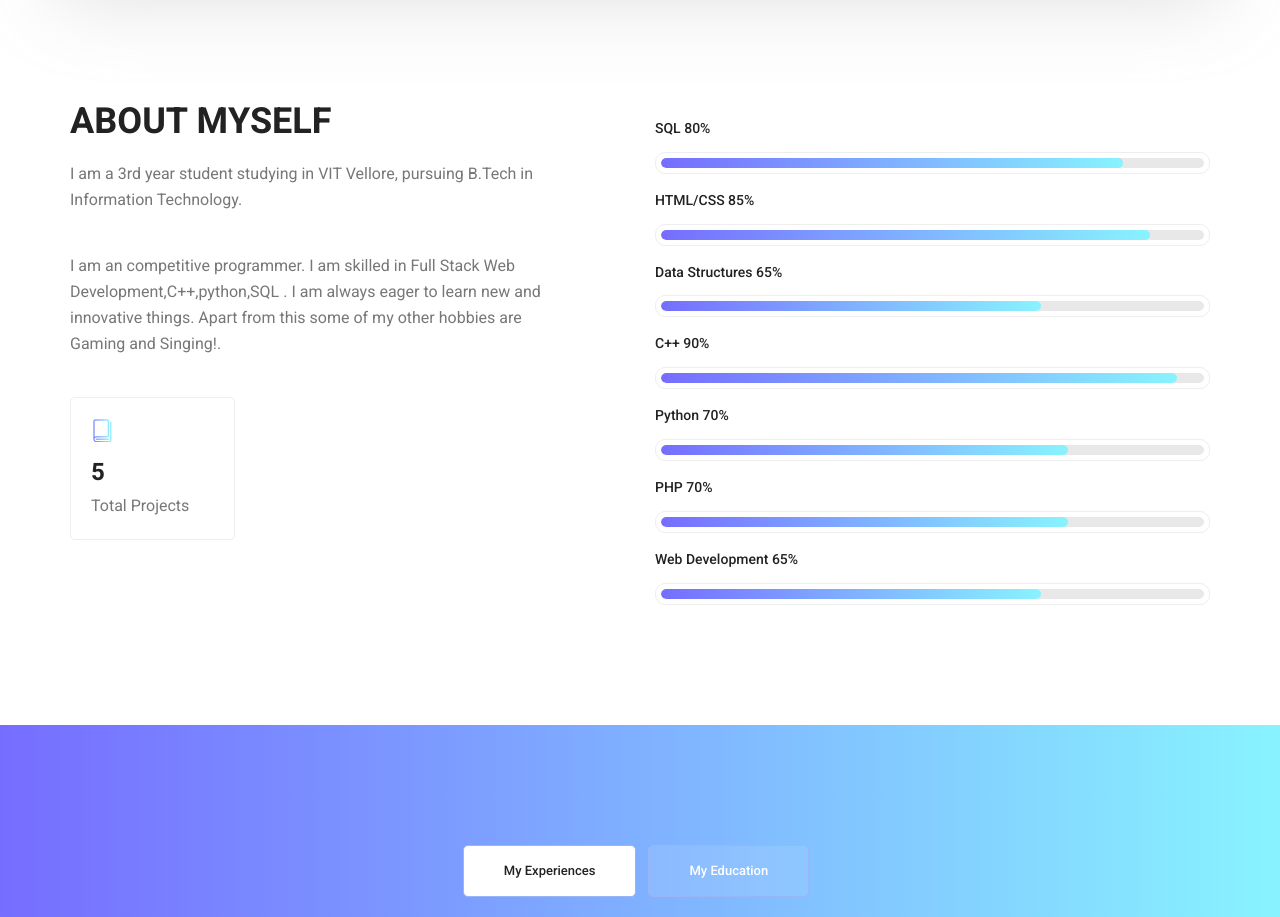
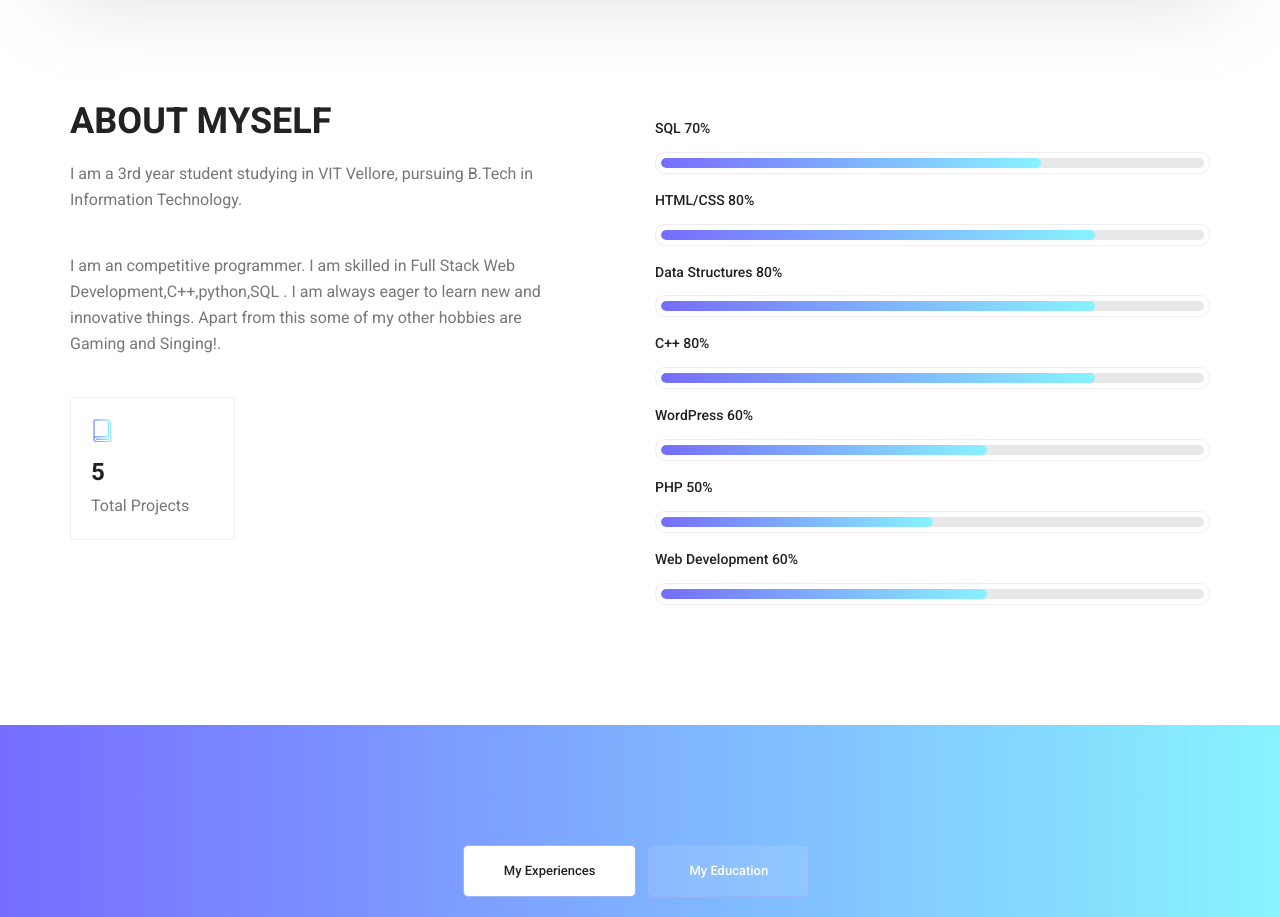
Before and after one commit to jayashree-raj/F1ghter007.github.io, a plain HTML site: page index.html in a window 1280 px wide. Shown: the part 980-1897 px from the top of the page. Drawn offline with Linux system fonts and the light colour scheme.

Commit message:
Update index.html

```diff
--- a/index.html
+++ b/index.html
@@ -110,23 +110,7 @@
         				<div class="tools_expert">
         					<div class="skill_main">
 								<div class="skill_item">
-									<h4>SQL <span class="counter">80</span>%</h4>
-									<div class="progress_br">
-										<div class="progress">
-											<div class="progress-bar" role="progressbar" aria-valuenow="85" aria-valuemin="0" aria-valuemax="100"></div>
-										</div>
-									</div>
-								</div>
-								<div class="skill_item">
-									<h4>HTML/CSS <span class="counter">85</span>%</h4>
-									<div class="progress_br">
-										<div class="progress">
-											<div class="progress-bar" role="progressbar" aria-valuenow="90" aria-valuemin="0" aria-valuemax="100"></div>
-										</div>
-									</div>
-								</div>
-								<div class="skill_item">
-									<h4>Data Structures <span class="counter">65</span>%</h4>
+									<h4>SQL <span class="counter">70</span>%</h4>
 									<div class="progress_br">
 										<div class="progress">
 											<div class="progress-bar" role="progressbar" aria-valuenow="70" aria-valuemin="0" aria-valuemax="100"></div>
@@ -134,34 +118,50 @@
 									</div>
 								</div>
 								<div class="skill_item">
-									<h4>C++ <span class="counter">90</span>%</h4>
+									<h4>HTML/CSS <span class="counter">80</span>%</h4>
 									<div class="progress_br">
 										<div class="progress">
-											<div class="progress-bar" role="progressbar" aria-valuenow="95" aria-valuemin="0" aria-valuemax="100"></div>
+											<div class="progress-bar" role="progressbar" aria-valuenow="80" aria-valuemin="0" aria-valuemax="100"></div>
 										</div>
 									</div>
 								</div>
 								<div class="skill_item">
-									<h4>Python <span class="counter">70</span>%</h4>
+									<h4>Data Structures <span class="counter">80</span>%</h4>
 									<div class="progress_br">
 										<div class="progress">
-											<div class="progress-bar" role="progressbar" aria-valuenow="75" aria-valuemin="0" aria-valuemax="100"></div>
+											<div class="progress-bar" role="progressbar" aria-valuenow="80" aria-valuemin="0" aria-valuemax="100"></div>
 										</div>
 									</div>
 								</div>
 								<div class="skill_item">
-									<h4>PHP <span class="counter">70</span>%</h4>
+									<h4>C++ <span class="counter">80</span>%</h4>
 									<div class="progress_br">
 										<div class="progress">
-											<div class="progress-bar" role="progressbar" aria-valuenow="75" aria-valuemin="0" aria-valuemax="100"></div>
+											<div class="progress-bar" role="progressbar" aria-valuenow="80" aria-valuemin="0" aria-valuemax="100"></div>
 										</div>
 									</div>
 								</div>
 								<div class="skill_item">
-									<h4>Web Development <span class="counter">65</span>%</h4>
+									<h4>WordPress <span class="counter">60</span>%</h4>
 									<div class="progress_br">
 										<div class="progress">
-											<div class="progress-bar" role="progressbar" aria-valuenow="70" aria-valuemin="0" aria-valuemax="100"></div>
+											<div class="progress-bar" role="progressbar" aria-valuenow="60" aria-valuemin="0" aria-valuemax="100"></div>
+										</div>
+									</div>
+								</div>
+								<div class="skill_item">
+									<h4>PHP <span class="counter">50</span>%</h4>
+									<div class="progress_br">
+										<div class="progress">
+											<div class="progress-bar" role="progressbar" aria-valuenow="50" aria-valuemin="0" aria-valuemax="100"></div>
+										</div>
+									</div>
+								</div>
+								<div class="skill_item">
+									<h4>Web Development <span class="counter">60</span>%</h4>
+									<div class="progress_br">
+										<div class="progress">
+											<div class="progress-bar" role="progressbar" aria-valuenow="60" aria-valuemin="0" aria-valuemax="100"></div>
 										</div>
 									</div>
 								</div>
```
